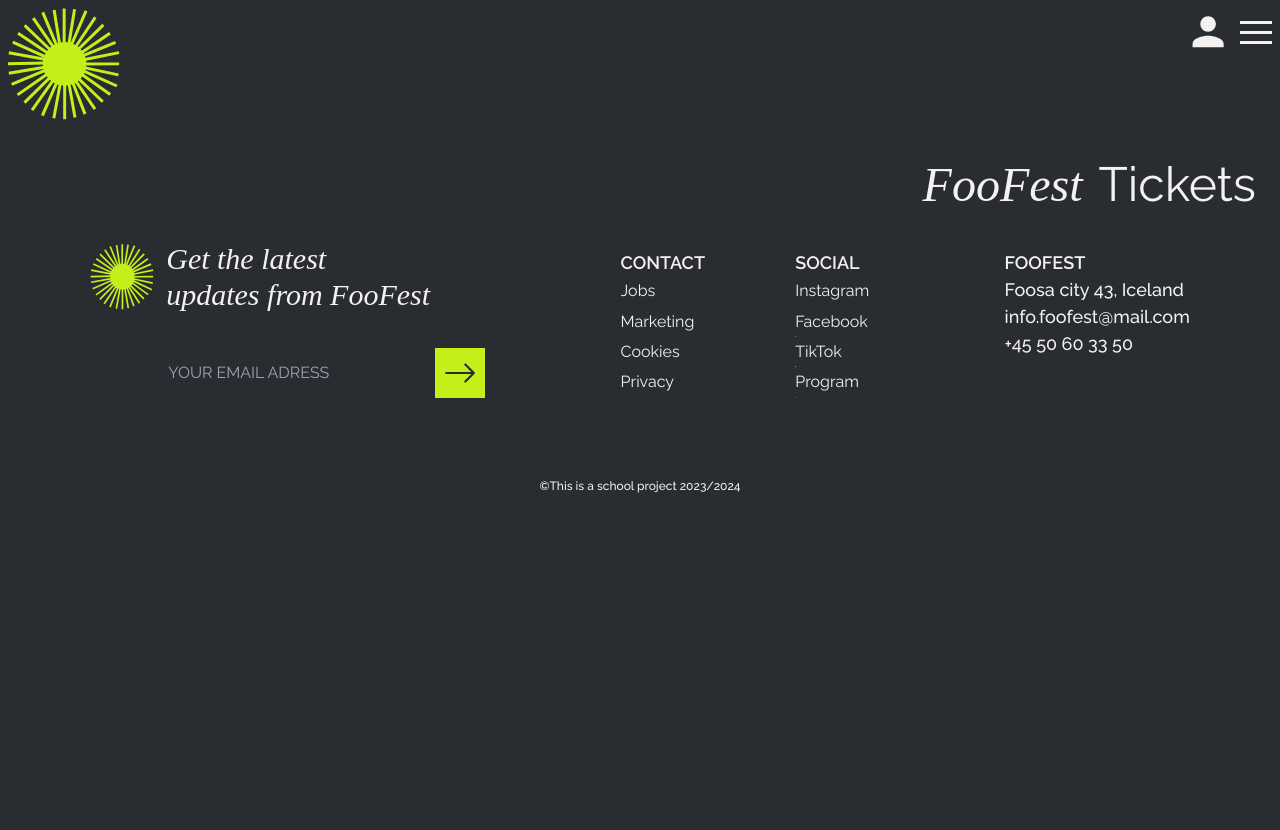
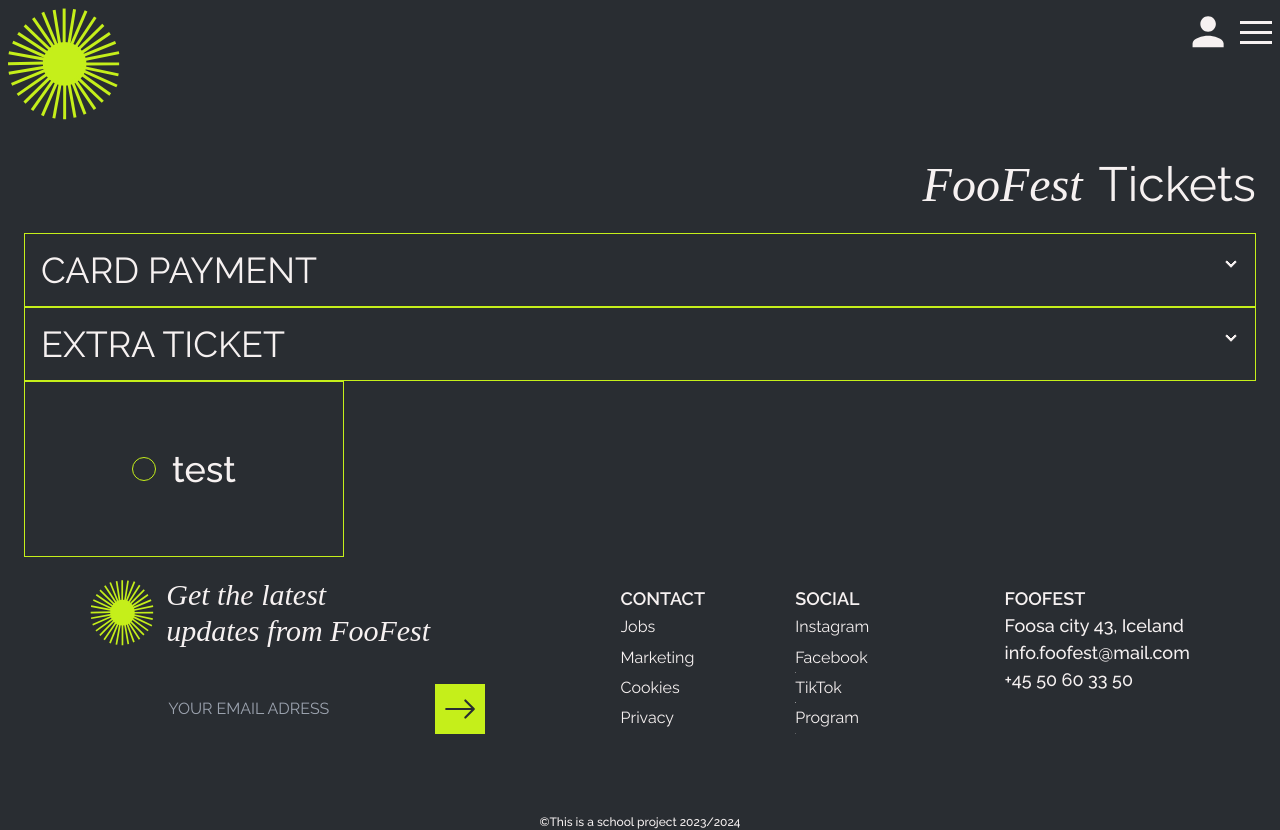
Before and after one commit to TheImpatientz/foofest_exam, a Next.js app: page /tickets in a window 1280 px wide. Before the commit the page ends 800 px from the top, so only its background shows below. Built offline with nearby package versions, Linux system fonts and the light colour scheme.

Commit message:
first commit

```diff
--- a/src/app/tickets/page.jsx
+++ b/src/app/tickets/page.jsx
@@ -1,10 +1,16 @@
+import Cardinfo from "@/components/Cardinfo";
+import EkstraTicket from "@/components/EkstraTicket";
 import HeaderTwo from "@/components/HeaderTwo";
 import Layout from "@/components/Layout";
+import RadioBtn from "@/components/RadioBtn";
 
 export default function tickets() {
   return (
     <Layout>
       <HeaderTwo page="Tickets" />
+      <Cardinfo />
+      <EkstraTicket id={3} />
+      <RadioBtn name="test" id="test" />
     </Layout>
   );
 }
--- /dev/null
+++ b/src/components/Cardinfo.jsx
@@ -0,0 +1,24 @@
+import Dob from "./Dob";
+import Labelinput from "./Labelinput";
+
+//Her benyttes der af DaisyUI's collapse component (https://daisyui.com/components/collapse/)
+//Tilføjet d. 5/12/23
+
+export default function Cardinfo() {
+  return (
+    <div tabIndex={0} className="collapse bg-[var(--primary-color)] collapse-arrow border border-[var(--accent-color)] rounded-none">
+      <input type="checkbox" />
+      <div className="collapse-title text-[var(--secondary-color)] text-xl md:text-4xl">CARD PAYMENT</div>
+      <div className="collapse-content">
+        <Labelinput forId="cardname" id="cardname" label="CARD HOLDER NAME" type="text" placeholder="" />
+        <Labelinput forId="cardnumber" id="cardnumber" label="CARD NUMBER" type="numeric" placeholder="" />
+        <div className="flex">
+          <Labelinput forId="expirydate" id="expirydate" label="EXPIRY DATE" type="numeric" placeholder="mm/yy" extraStyle="" />
+          <Labelinput forId="cardnumber" id="cardnumber" label="CVV / CVC" type="numeric" placeholder="" />
+        </div>
+      </div>
+    </div>
+  );
+}
+
+//Er nået til at sætte bredde på expiry felt og cvv
--- a/src/components/Labelinput.jsx
+++ b/src/components/Labelinput.jsx
@@ -2,9 +2,9 @@
   /*props: <Labelinput id="name" inputname="name" label="Name" placeholder="navn navnsen" type="text" forId="name" /> */
 }
 
-export default function Labelinput({ id, inputname, label, placeholder, type, forId }) {
+export default function Labelinput({ id, inputname, label, placeholder, type, forId, extraStyle }) {
   return (
-    <div className="flex flex-col my-6 max-w-lg">
+    <div className={`flex flex-col my-6 max-w-lg ${extraStyle}`}>
       <label className="text-[var(--secondary-color)] semibold" htmlFor={forId}>
         {label}{" "}
       </label>
```
